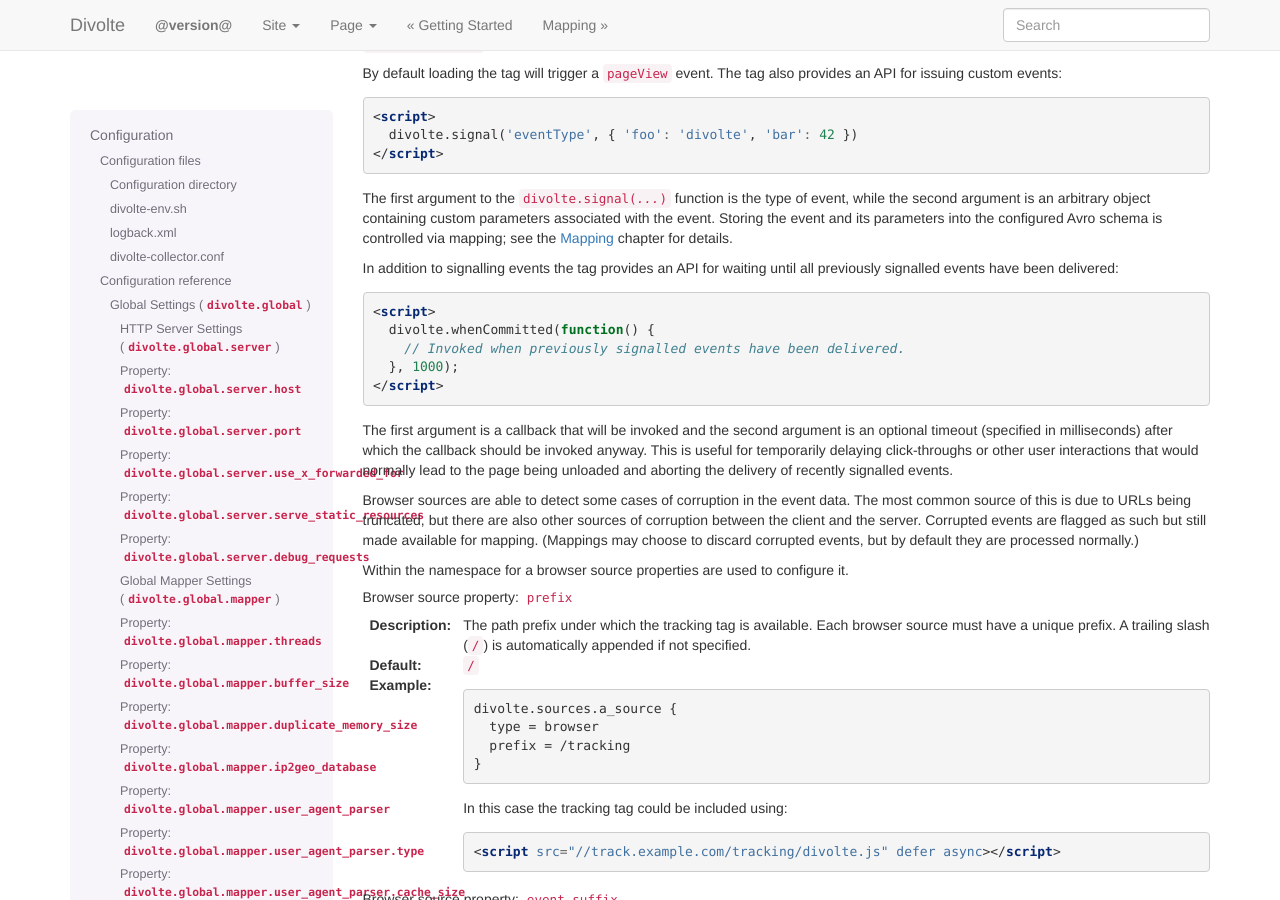
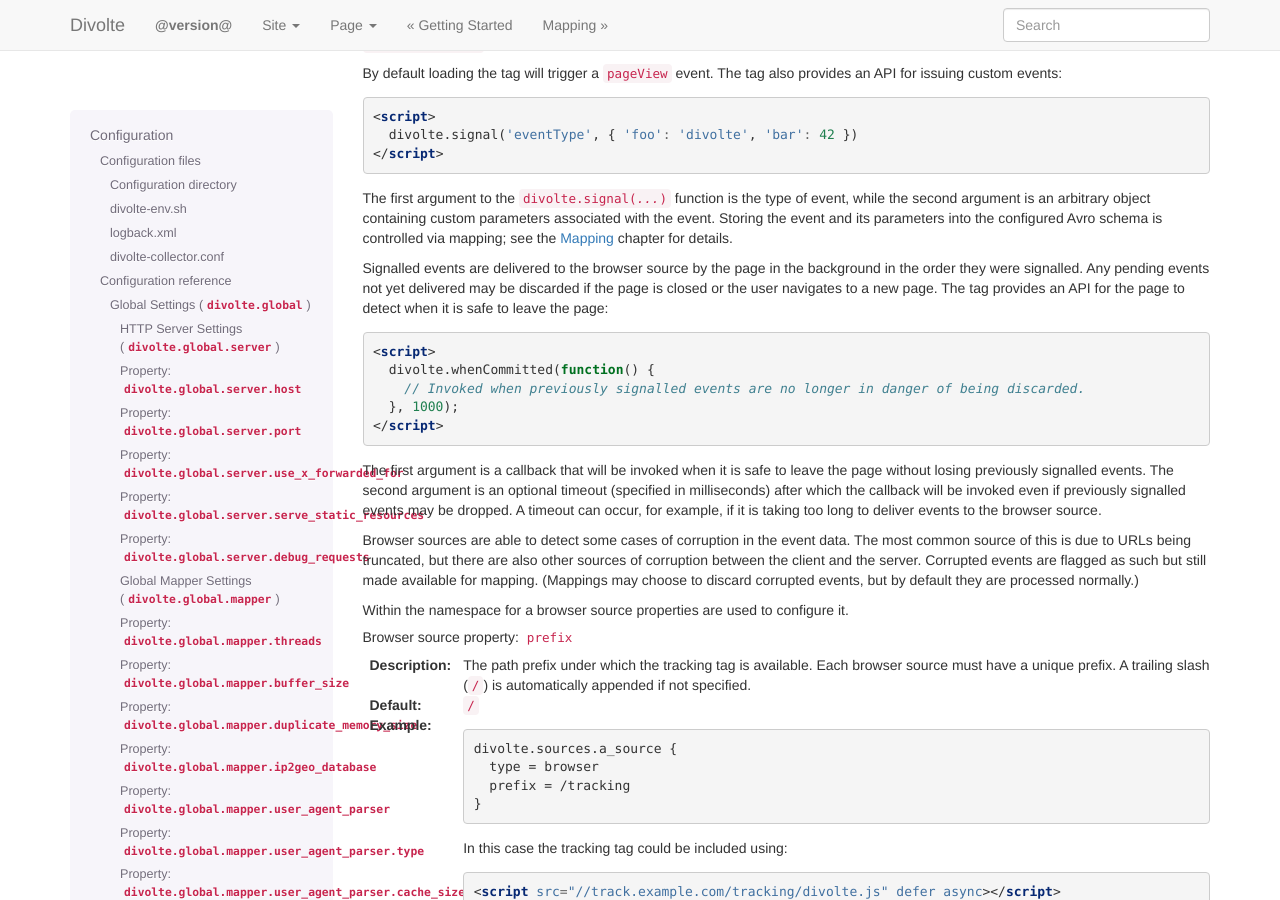
Before and after one commit to divolte/divolte-collector, a Sphinx documentation site: the page built from docs/configuration.rst, in a window 1280 px wide and 900 px high, scrolled down 8315 px. Built offline with Sphinx 7.4.7, drawn with Linux system fonts in a browser that asks for light colours; nearby versions of some CDN libraries; library files that are not in the unit come from our copies.

Commit message:
Tidy up description of the new ‘whenCommitted’ call in the browser source documentation.

```diff
--- a/docs/configuration.rst
+++ b/docs/configuration.rst
@@ -530,17 +530,17 @@
 
 The first argument to the :samp:`divolte.signal({...})` function is the type of event, while the second argument is an arbitrary object containing custom parameters associated with the event. Storing the event and its parameters into the configured Avro schema is controlled via mapping; see the :doc:`mapping_reference` chapter for details.
 
-In addition to signalling events the tag provides an API for waiting until all previously signalled events have been delivered:
+Signalled events are delivered to the browser source by the page in the background in the order they were signalled. Any pending events not yet delivered may be discarded if the page is closed or the user navigates to a new page. The tag provides an API for the page to detect when it is safe to leave the page:
 
 .. code-block:: html
 
   <script>
     divolte.whenCommitted(function() {
-      // Invoked when previously signalled events have been delivered.
+      // Invoked when previously signalled events are no longer in danger of being discarded.
     }, 1000);
   </script>
 
-The first argument is a callback that will be invoked and the second argument is an optional timeout (specified in milliseconds) after which the callback should be invoked anyway. This is useful for temporarily delaying click-throughs or other user interactions that would normally lead to the page being unloaded and aborting the delivery of recently signalled events.
+The first argument is a callback that will be invoked when it is safe to leave the page without losing previously signalled events. The second argument is an optional timeout (specified in milliseconds) after which the callback will be invoked even if previously signalled events may be dropped. A timeout can occur, for example, if it is taking too long to deliver events to the browser source.
 
 Browser sources are able to detect some cases of corruption in the event data. The most common source of this is due to URLs being truncated, but there are also other sources of corruption between the client and the server. Corrupted events are flagged as such but still made available for mapping. (Mappings may choose to discard corrupted events, but by default they are processed normally.)
 
```
